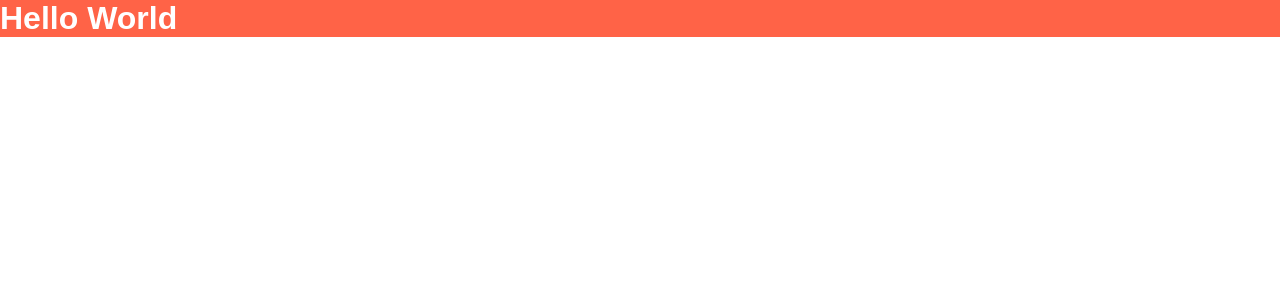
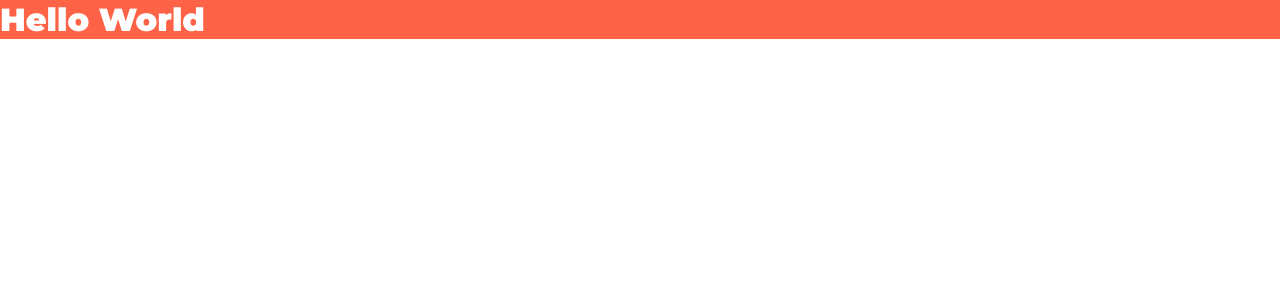
Before and after one commit to jos3s/reactnext_landing_page, a React (Create React App) app: page / in a window 1280 px wide. Shown: the top 300 px of the page. Built offline with nearby package versions, Linux system fonts and the light colour scheme.

Commit message:
Configurando estilos e fontes externas

```diff
--- a/public/index.html
+++ b/public/index.html
@@ -3,6 +3,8 @@
   <head>
     <meta charset="utf-8" />
     <link rel="icon" href="%PUBLIC_URL%/favicon.ico" />
+    <link rel="preconnect" href="https://fonts.gstatic.com">
+    <link href="https://fonts.googleapis.com/css2?family=Montserrat:ital,wght@0,900;1,900&family=Open+Sans:ital,wght@0,400;0,700;1,400;1,700&display=swap" rel="stylesheet">    <link rel="stylesheet" href="https://fonts.googleapis.com/css2?family=Montserrat:ital,wght@0,900;1,900&family=Open+Sans:ital,wght@0,400;0,700;1,400;1,700&display=swap">
     <meta name="viewport" content="width=device-width, initial-scale=1" />
     <meta name="theme-color" content="#000000" />
     <meta
--- a/src/styles/globalStyles.js
+++ b/src/styles/globalStyles.js
@@ -1,11 +1,11 @@
 import { createGlobalStyle } from 'styled-components';
 
 export const GlobalStyles = createGlobalStyle`
-  @import url('https://fonts.googleapis.com/css2?family=Montserrat:ital,wght@0,900;1,900&family=Open+Sans:ital,wght@0,400;0,700;1,400;1,700&display=swap');
 
   *{
     margin:0;
     padding:0;
+    box-sizing:border-box;
   }
   html{
     font-size:62.5%;
--- a/src/styles/theme.js
+++ b/src/styles/theme.js
@@ -18,9 +18,7 @@
       xlarge: '4.0rem',
       xxlarge: '4.8rem',
       huge: '5.6rem',
-    },
-    media: {
-      lteMedium: '(max-width: 768px)',
+      xhuge: '6.4rem',
     },
     spacings: {
       xsmall: '8rem',
@@ -33,4 +31,7 @@
       xhuge: '6.4rem',
     },
   },
+  media: {
+    lteMedium: '(max-width: 768px)',
+  },
 };
```
